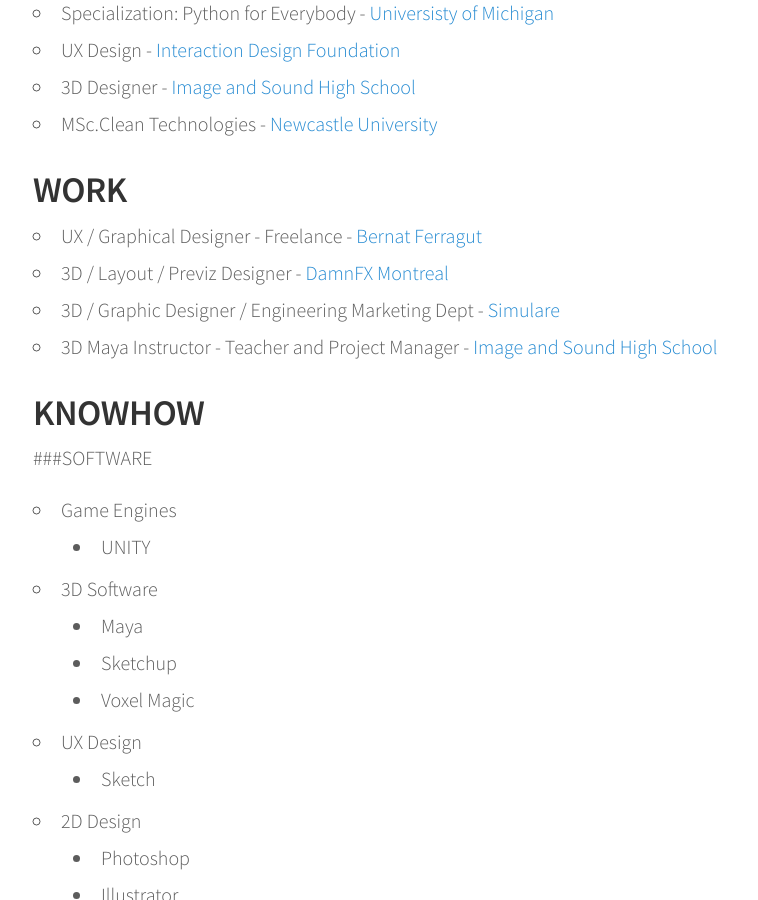
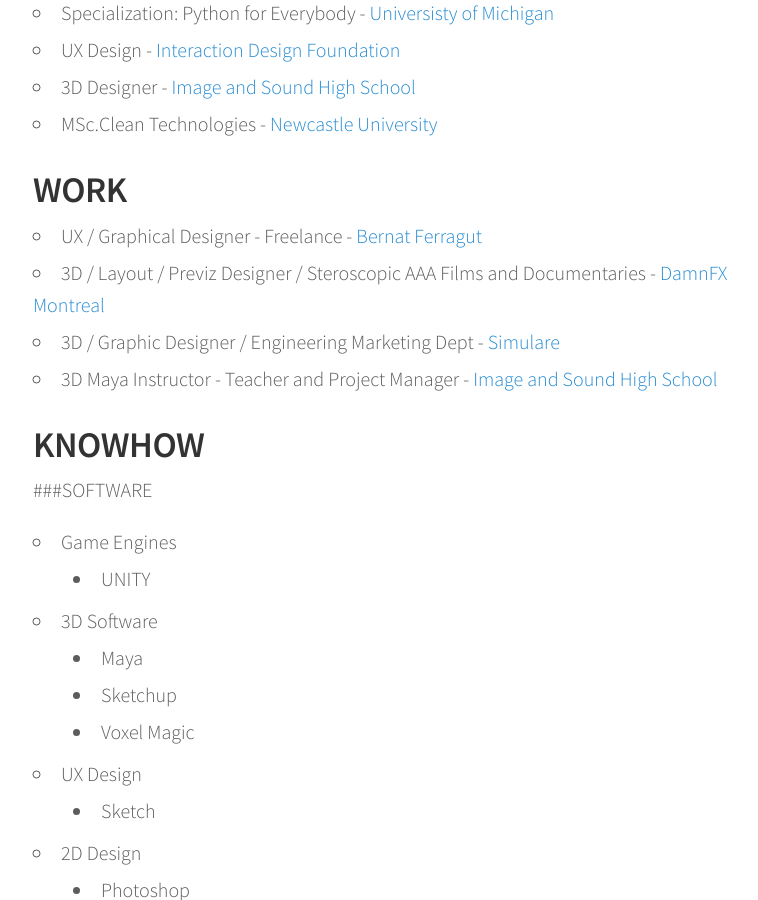
Before and after one commit to bernatferragut/FutureWeb-blog, a Jekyll site: the page built from about.md, in a window 1280 px wide and 900 px high, scrolled down 421 px. Shown: the whole window, without its empty margins (247-1005 px from the left). Built offline with Jekyll 4.4.1, drawn with Linux system fonts in a browser that asks for light colours; nearby versions of some CDN libraries; some of the changed text lies outside the part shown.

Commit message:
Update about.md
Added Stereoscopic AAA Films for National Geographic and WB

```diff
--- a/about.md
+++ b/about.md
@@ -18,7 +18,7 @@
 ## WORK
 
 * UX / Graphical Designer - Freelance -  [Bernat Ferragut](http://bernatferragut.co/)
-* 3D / Layout / Previz Designer - [DamnFX Montreal](#)
+* 3D / Layout / Previz Designer / Steroscopic AAA Films and Documentaries - [DamnFX Montreal](#)
 * 3D / Graphic Designer / Engineering Marketing Dept - [Simulare](#)
 * 3D Maya Instructor - Teacher and Project Manager - [Image and Sound High School](http://www.cev.com/)
 
```
Also changed, not shown: other parts of about.md (+4 -0 lines).
